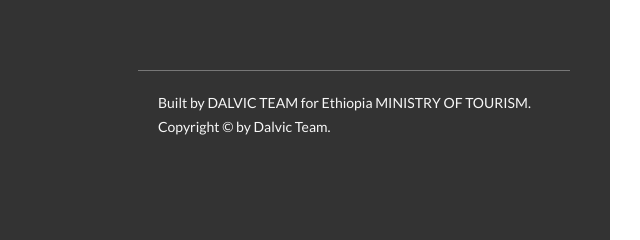
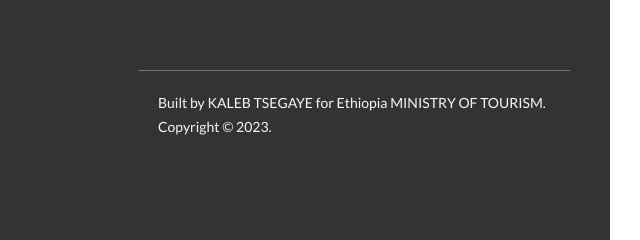
Before and after one commit to kalebWond/Natours, a website: page index.html in a window 1280 px wide. Shown: the part 5468-5708 px from the top of the page, 640-1280 px from the left. Drawn offline with Linux system fonts and the light colour scheme.

Commit message:
Update index.html

```diff
--- a/index.html
+++ b/index.html
@@ -309,8 +309,8 @@
             </div>
             <div class="col-1-of-2">
                 <p class="footer__copyright">
-                    Built by <a href="#" class="footer__link">Dalvic Team</a> for Ethiopia <a href="#" class="footer__link">Ministry of Tourism</a>.
-                    Copyright © by Dalvic Team.
+                    Built by <a href="#" class="footer__link">Kaleb Tsegaye</a> for Ethiopia <a href="#" class="footer__link">Ministry of Tourism</a>.
+                    Copyright © 2023.
                 </p>
             </div>
         </div>
```
